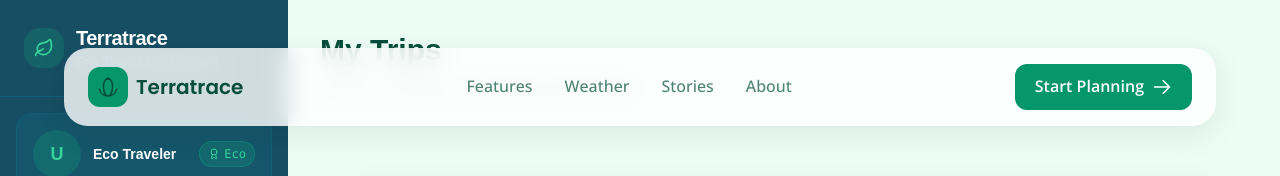
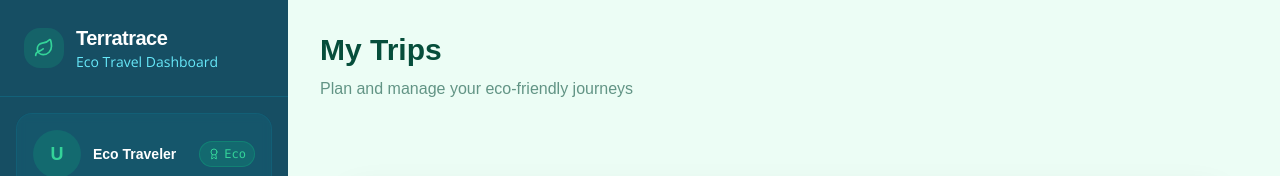
Before and after one commit to Heng-Yi-Kang/Terratrace, a Next.js app in the folder frontend/: page /dashboard/trips in a window 1280 px wide. Shown: the top 176 px of the page. Built offline with nearby package versions, Linux system fonts and the light colour scheme; no server answers.

Commit message:
fix: hide redundant nav bar on My Trips tab
- Pass hideNavbar prop to SmartRecommendationSection in TripsTab
- Remove fixed top nav bar with Start Planning button that duplicated dashboard sidebar

```diff
--- a/frontend/src/components/dashboard/TripsTab.tsx
+++ b/frontend/src/components/dashboard/TripsTab.tsx
@@ -82,7 +82,7 @@ export default function TripsTab() {
       </div>
 
       {/* Smart Recommendation Section */}
-      <SmartRecommendationSection />
+      <SmartRecommendationSection hideNavbar={true} />
 
       {/* Filters */}
       <div className="flex flex-wrap gap-4">
```
